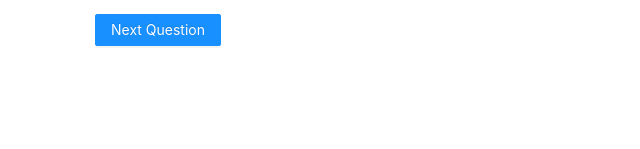
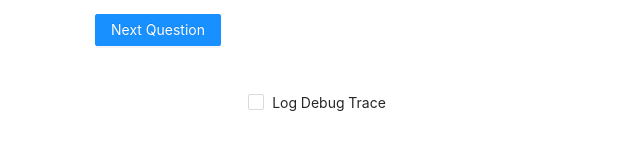
Before and after one commit to avimehenwal/Questionnaire, a React (Create React App) app in the folder frontend/: page / in a window 1280 px wide. Shown: the part 375-524 px from the top of the page, without its empty margins (319-959 px from the left). Built offline with nearby package versions, Linux system fonts and the light colour scheme.

Commit message:
style: option to show trace

```diff
--- a/frontend/package.json
+++ b/frontend/package.json
@@ -2,7 +2,6 @@
   "name": "frontend",
   "version": "0.1.0",
   "private": true,
-  "homepage": "https://avimehenwal.github.com/Questionnaire",
   "dependencies": {
     "@testing-library/jest-dom": "^5.11.4",
     "@testing-library/react": "^11.1.0",
--- a/frontend/src/ContextStore/app-reducer.js
+++ b/frontend/src/ContextStore/app-reducer.js
@@ -41,8 +41,12 @@ export const reducerFunction = (state, action) => {
       let appStorage = window.localStorage;
       appStorage.setItem(key, value)
       console.log('LS:' + key + value);
+      if (key === 'numberOfChildren') {
+        state['answers'][key] = parseInt(value)
+      } else {
+        state['answers'][key] = value
+      }
 
-      state['answers'][key] = value
       console.log(state);
       return {
         ...state,
--- a/frontend/src/QuestionnaireApp/AppData.js
+++ b/frontend/src/QuestionnaireApp/AppData.js
@@ -28,7 +28,7 @@ export const questionsData = [
     data: {
       1: 'Employed',
       2: 'Student',
-      3: 'Self-Employed',
+      3: 'Self_Employed',
     },
   },
 
--- a/frontend/src/QuestionnaireApp/component/Header/index.js
+++ b/frontend/src/QuestionnaireApp/component/Header/index.js
@@ -1,5 +1,5 @@
-import React from 'react'
-import { Row, Typography } from 'antd';
+import React, { useState } from 'react'
+import { Row, Typography, Checkbox } from 'antd';
 const { Text, Title } = Typography;
 
 export const Header = ({ title, subtitel, currentQuestionIndex, total }) => {
@@ -27,11 +27,24 @@ export const Header = ({ title, subtitel, currentQuestionIndex, total }) => {
 }
 
 
-export const Footer = ({ data }) => (
+export const Footer = ({ data }) => {
+  const [showTrace, setShowTrace] = useState(false)
+
+  function onChange(e) {
+    setShowTrace(e.target.checked)
+  }
+
+  return (
     <footer>
       <br></br>
       <Row type="flex" align="middle" justify="center">
+        <Checkbox onChange={onChange} value={showTrace}>Log Debug Trace</Checkbox>
+      </Row><br></br>
+      {(showTrace) &&
+        <Row type="flex" align="middle" justify="center">
           <pre>{JSON.stringify(data, null, 2)}</pre>
         </Row>
+      }
     </footer>
   )
+}
--- a/frontend/src/QuestionnaireApp/index.js
+++ b/frontend/src/QuestionnaireApp/index.js
@@ -18,6 +18,7 @@ export const QuestionnaireApp = () => {
     return () => { }
   }, [questions, app.recommendations])
 
+
   return (
     <>
       <Header {...banner} currentQuestionIndex={app.currentQuestion} total={app.totalQuestions} />
@@ -33,7 +34,7 @@ export const QuestionnaireApp = () => {
           </form>
         }
       </main>
-      {/* <Footer data={app} /> */}
+      <Footer data={app} />
     </>
   )
 }
```
Lines whose indentation alone changed are shown as unchanged.
